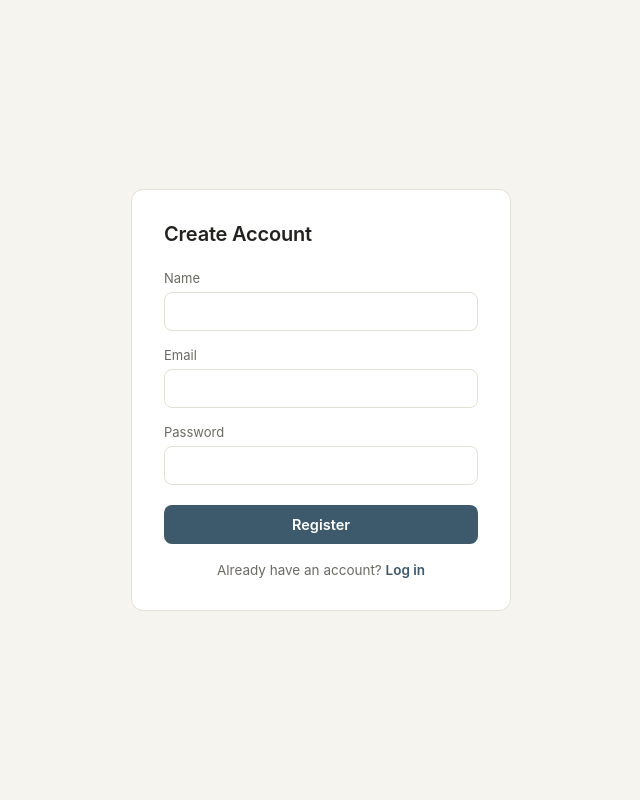
After one commit to Nadine1818/ecommerce-sales-agent, a Flask app: page /auth/register in a window 1280 px wide. The commit adds this page. Shown: the whole page, without its empty margins (319-959 px from the left). Run offline with Flask 3, Linux system fonts and the light colour scheme.

Commit message:
Add auth blueprint (register/login/logout, role-based login_required decorator); replace chat picker with real session-based login

```diff
--- a/app/__init__.py
+++ b/app/__init__.py
@@ -5,6 +5,8 @@ from flask import Flask
 
 from app.extensions import db
 
+_project_root = os.path.abspath(os.path.dirname(os.path.dirname(__file__)))
+load_dotenv(os.path.join(_project_root, ".env"))
 
 def create_app(test_config=None):
     load_dotenv()
@@ -38,9 +40,9 @@ def create_app(test_config=None):
     # app.chat.routes imports compiled_graph (from app.agent), which in
     # turn eventually needs the Flask app/db to be set up first.
     from app.chat import chat_bp
+    from app.auth import auth_bp
 
     app.register_blueprint(chat_bp, url_prefix="/chat")
-
-    # PLACEHOLDER FOR dashboard BLUEPRINT
+    app.register_blueprint(auth_bp, url_prefix="/auth")
 
     return app
--- /dev/null
+++ b/app/auth/routes.py
@@ -0,0 +1,74 @@
+"""Register/login/logout routes. Registration always creates role="customer"
+accounts , there's no signup path that lets someone become an admin,
+the one admin account is seeded directly in seed.py"""
+
+from flask import flash, redirect, render_template, request, session, url_for
+
+from app.auth import auth_bp
+from app.extensions import db
+from app.models import User
+
+# GET to /register shows the registration form, POST to /register processes it
+@auth_bp.route("/register", methods=["GET", "POST"])
+def register():
+    if request.method == "POST":
+        name = request.form.get("name", "").strip()
+        email = request.form.get("email", "").strip().lower()
+        password = request.form.get("password", "")
+
+        if not name or not email or not password:
+            flash("All fields are required.")
+            return render_template("register.html")
+
+        if User.query.filter_by(email=email).first():
+            flash("An account with that email already exists.")
+            return render_template("register.html")
+
+        user = User(name=name, email=email, role="customer")
+        user.set_password(password)
+        db.session.add(user)
+        db.session.commit()
+
+        # Log the new user in immediately, same as a successful login would.
+        session["user_id"] = user.id
+        session["role"] = user.role
+        session["name"] = user.name
+        # redirect to the chat page
+        return redirect(url_for("chat.index"))
+
+    return render_template("register.html")
+
+
+@auth_bp.route("/login", methods=["GET", "POST"])
+def login():
+    if request.method == "POST":
+        email = request.form.get("email", "").strip().lower()
+        password = request.form.get("password", "")
+
+        user = User.query.filter_by(email=email).first()
+
+        # check_password is only called if a user was actually found,
+        # calling it on None would crash, a wrong email
+        # and a wrong password produce the same generic error message
+        if user is None or not user.check_password(password):
+            flash("Invalid email or password.")
+            return render_template("login.html")
+
+        session["user_id"] = user.id
+        session["role"] = user.role
+        session["name"] = user.name
+
+        if user.role == "admin":
+            # PLACEHOLDER for future admin dashboard
+            return redirect(url_for("chat.index"))
+
+        return redirect(url_for("chat.index"))
+
+    return render_template("login.html")
+
+
+@auth_bp.route("/logout")
+def logout():
+    session.clear()
+    flash("You've been logged out.")
+    return redirect(url_for("auth.login"))
--- /dev/null
+++ b/app/auth/templates/register.html
@@ -0,0 +1,124 @@
+<!DOCTYPE html>
+<html lang="en">
+<head>
+<meta charset="UTF-8">
+<meta name="viewport" content="width=device-width, initial-scale=1.0">
+<title>Register — Store Assistant</title>
+<style>
+  :root {
+    --bg: #f6f4ef;
+    --panel: #ffffff;
+    --ink: #23221f;
+    --ink-soft: #6b6a63;
+    --line: #e3e0d6;
+    --accent: #3d5a6c;
+    --accent-ink: #ffffff;
+    --error-bg: #fbe9e7;
+    --error-ink: #8a3a2e;
+  }
+  * { box-sizing: border-box; }
+  body {
+    margin: 0;
+    font-family: -apple-system, "Segoe UI", Roboto, Helvetica, Arial, sans-serif;
+    background: var(--bg);
+    color: var(--ink);
+    display: flex;
+    justify-content: center;
+    align-items: center;
+    min-height: 100vh;
+    padding: 16px;
+  }
+  .card {
+    width: 100%;
+    max-width: 380px;
+    background: var(--panel);
+    border: 1px solid var(--line);
+    border-radius: 12px;
+    padding: 32px;
+  }
+  h1 {
+    font-size: 20px;
+    font-weight: 600;
+    margin: 0 0 24px;
+    letter-spacing: -0.01em;
+  }
+  .flash {
+    background: var(--error-bg);
+    color: var(--error-ink);
+    font-size: 13.5px;
+    padding: 10px 12px;
+    border-radius: 8px;
+    margin-bottom: 16px;
+  }
+  label {
+    display: block;
+    font-size: 13px;
+    color: var(--ink-soft);
+    margin-bottom: 6px;
+  }
+  .field { margin-bottom: 16px; }
+  input[type="text"], input[type="email"], input[type="password"] {
+    width: 100%;
+    font-family: inherit;
+    font-size: 14.5px;
+    padding: 10px 12px;
+    border-radius: 8px;
+    border: 1px solid var(--line);
+  }
+  input:focus { outline: 2px solid var(--accent); outline-offset: 1px; }
+  button {
+    width: 100%;
+    font-family: inherit;
+    font-size: 14.5px;
+    font-weight: 600;
+    padding: 11px;
+    border-radius: 8px;
+    border: none;
+    background: var(--accent);
+    color: var(--accent-ink);
+    cursor: pointer;
+    margin-top: 4px;
+  }
+  .switch {
+    text-align: center;
+    font-size: 13.5px;
+    color: var(--ink-soft);
+    margin-top: 18px;
+  }
+  .switch a { color: var(--accent); text-decoration: none; font-weight: 600; }
+</style>
+</head>
+<body>
+  <div class="card">
+    <h1>Create Account</h1>
+
+    {% with messages = get_flashed_messages() %}
+      {% if messages %}
+        {% for message in messages %}
+          <div class="flash">{{ message }}</div>
+        {% endfor %}
+      {% endif %}
+    {% endwith %}
+
+    <form method="POST">
+      <div class="field">
+        <label for="name">Name</label>
+        <input type="text" id="name" name="name" required autocomplete="name">
+      </div>
+      <div class="field">
+        <label for="email">Email</label>
+        <input type="email" id="email" name="email" required autocomplete="email">
+      </div>
+      <div class="field">
+        <label for="password">Password</label>
+        <input type="password" id="password" name="password" required autocomplete="new-password">
+      </div>
+      <button type="submit">Register</button>
+    </form>
+
+    <div class="switch">
+      Already have an account? <a href="{{ url_for('auth.login') }}">Log in</a>
+    </div>
+  </div>
+</body>
+</html>
```
Also changed, not shown: app/auth/__init__.py (added, +7 -0 lines), app/auth/decorators.py (added, +25 -0 lines), app/auth/templates/login.html (added, +120 -0 lines), app/chat/routes.py (+10 -15 lines), app/chat/templates/chat.html (+22 -16 lines).
